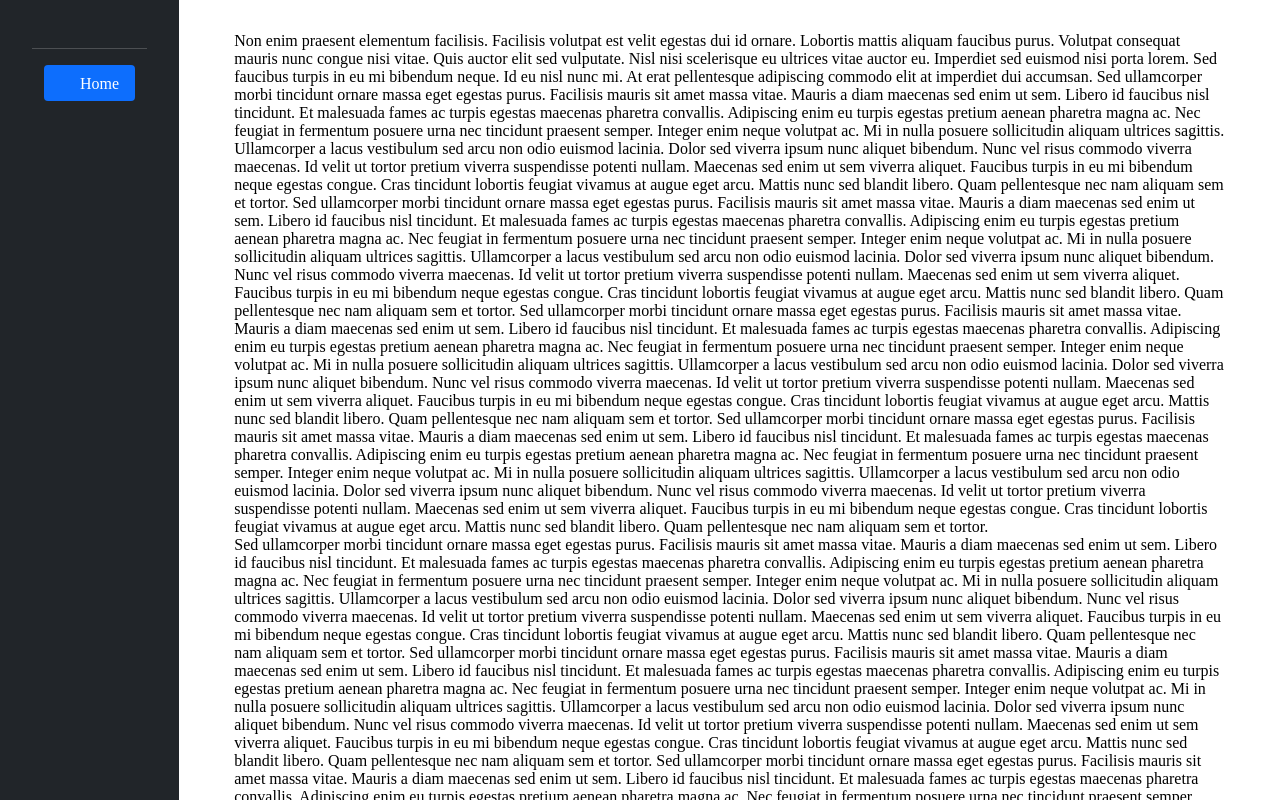
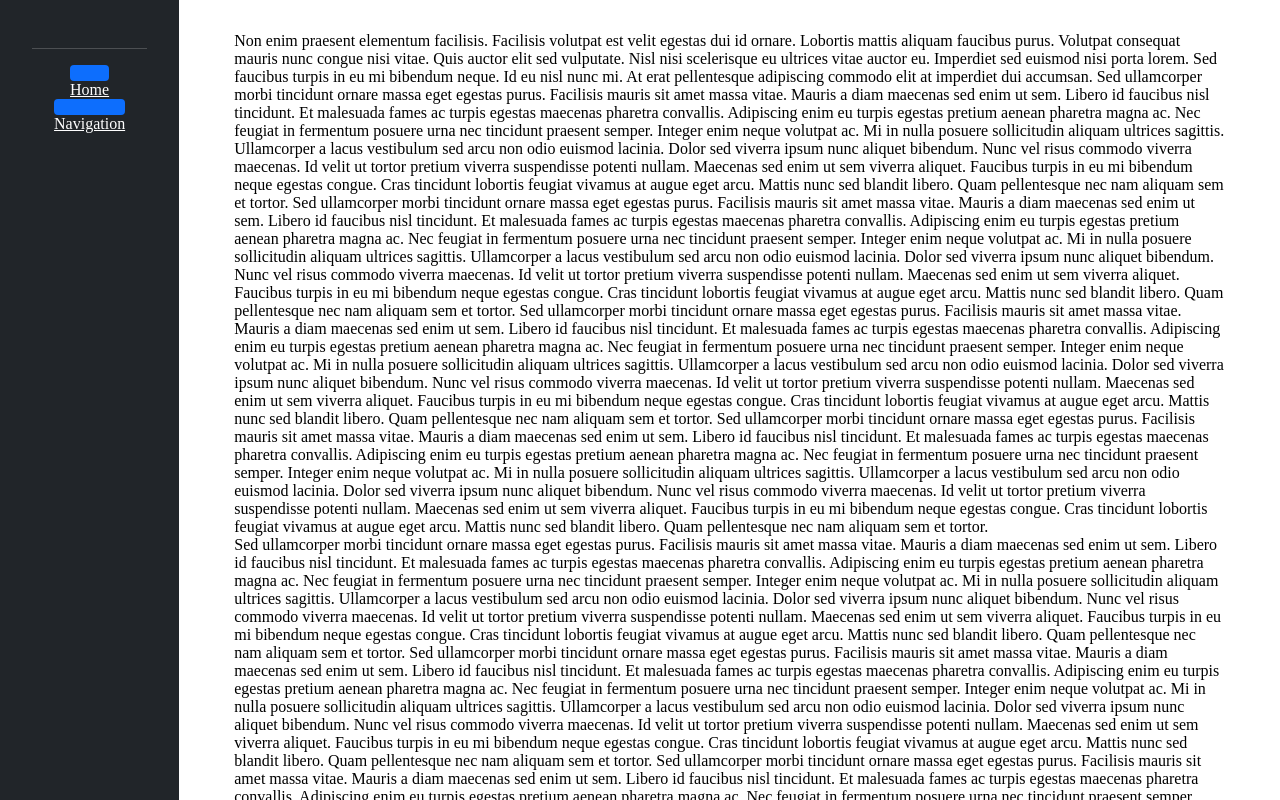
Before and after one commit to gildeddm/gildeddm.github.io, a plain HTML site: page index.html in a window 1280 px wide. Drawn offline with Linux system fonts and the light colour scheme.

Commit message:
Update index.html

```diff
--- a/index.html
+++ b/index.html
@@ -7,6 +7,10 @@
     <link rel="stylesheet" href="style.css">
     <link rel="stylesheet" href="sidebar.css">
     <link rel="stylesheet" href="bootstrap-style.css">
+
+    <link rel="preconnect" href="https://fonts.googleapis.com">
+<link rel="preconnect" href="https://fonts.gstatic.com" crossorigin>
+<link href="https://fonts.googleapis.com/css2?family=Open+Sans:ital,wght@0,400;0,600;1,400;1,600&display=swap" rel="stylesheet">
   </head>
   <body>
     <div class="wrapper">
@@ -15,9 +19,11 @@
     <ul class="nav nav-pills flex-column mb-auto">
       <li class="nav-item">
         <a href="#" class="nav-link active" aria-current="page">
-          <svg class="bi me-2" width="16" height="16"><use xlink:href="#home"></use></svg>
-          Home
-        </a>
+          <a href="#">Home</a></li>
+      </li>
+      <li class="nav-item">
+        <a href="#" class="nav-link active" aria-current="page">
+          <a href="#">Navigation</a></li>
       </li>
     </ul>
   </aside>
@@ -39,6 +45,7 @@ Sed ullamcorper morbi tincidunt ornare massa eget egestas purus. Facilisis mauri
        Sed ullamcorper morbi tincidunt ornare massa eget egestas purus. Facilisis mauris sit amet massa vitae. Mauris a diam maecenas sed enim ut sem. Libero id faucibus nisl tincidunt. Et malesuada fames ac turpis egestas maecenas pharetra convallis. Adipiscing enim eu turpis egestas pretium aenean pharetra magna ac. Nec feugiat in fermentum posuere urna nec tincidunt praesent semper. Integer enim neque volutpat ac. Mi in nulla posuere sollicitudin aliquam ultrices sagittis. Ullamcorper a lacus vestibulum sed arcu non odio euismod lacinia. Dolor sed viverra ipsum nunc aliquet bibendum. Nunc vel risus commodo viverra maecenas. Id velit ut tortor pretium viverra suspendisse potenti nullam. Maecenas sed enim ut sem viverra aliquet. Faucibus turpis in eu mi bibendum neque egestas congue. Cras tincidunt lobortis feugiat vivamus at augue eget arcu. Mattis nunc sed blandit libero. Quam pellentesque nec nam aliquam sem et tortor.
       </p>
     </div>
+    <footer class="footer-hold"><div class="footer">footer</div></footer>
   </main>
 </div>
   </body>
```
